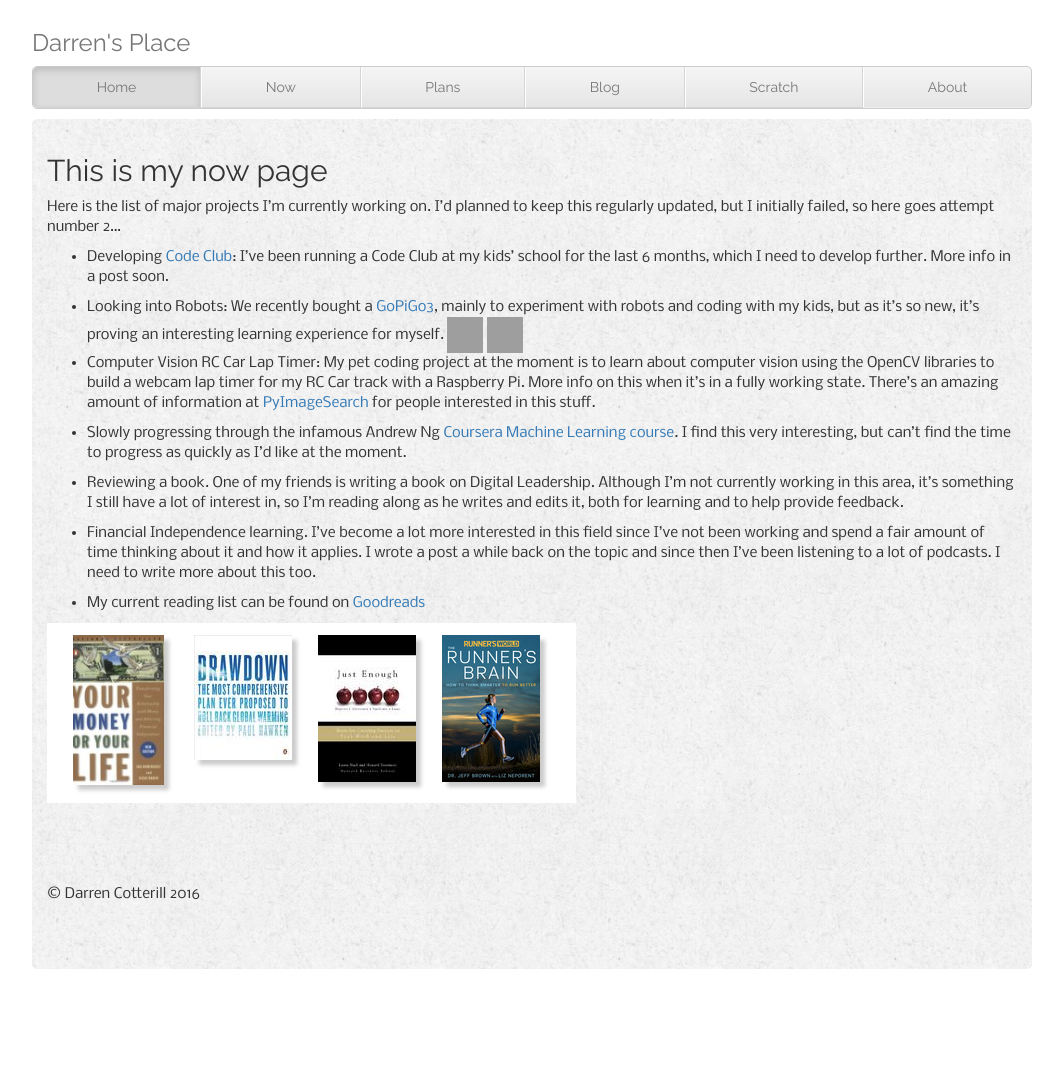
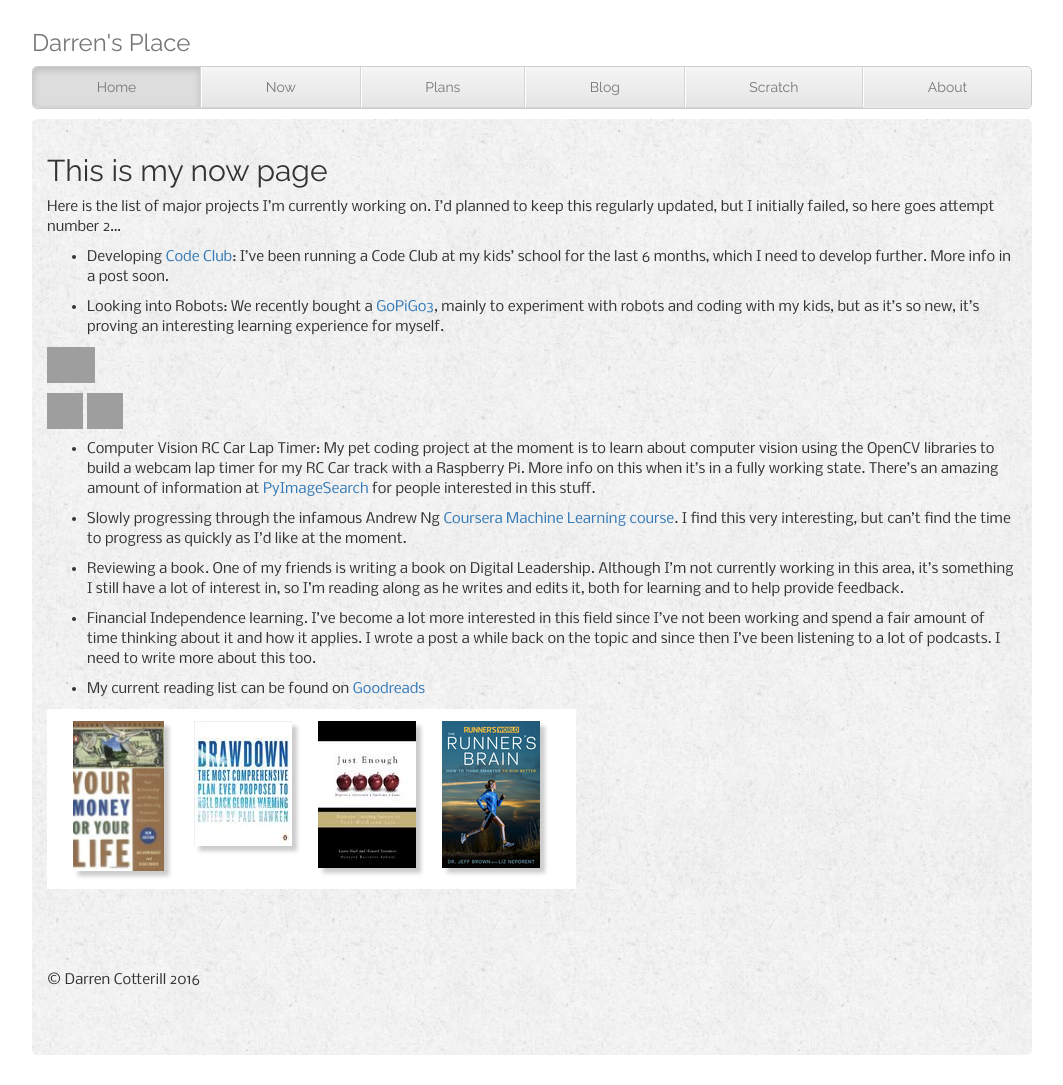
Before and after one commit to DCotterill/DCotterill.github.io, a Jekyll site: the page built from now/index.md, in a window 1280 px wide. Shown: the whole page, without its empty margins (108-1171 px from the left). Built offline with Jekyll 4.4.1, drawn with Linux system fonts in a browser that asks for light colours; nearby versions of some CDN libraries; some web fonts are replaced; our own code applies the rules of GitHub Pages for plain Markdown files; before the commit the page ends 999 px from its top, so only the background shows below that; grey boxes are pictures that could not be loaded.

Commit message:
Update index.md

```diff
--- a/now/index.md
+++ b/now/index.md
@@ -11,6 +11,9 @@ Here is the list of major projects I'm currently working on. I'd planned to keep
 - Developing [Code Club](https://codeclubau.org/): I've been running a Code Club at my kids' school for the last 6 months, which I need to develop further. More info in a post soon.
 
 - Looking into Robots: We recently bought a [GoPiGo3](https://www.dexterindustries.com/gopigo3/), mainly to experiment with robots and coding with my kids, but as it's so new, it's proving an interesting learning experience for myself.
+
+<img src="{{site.baseurl}}/now/IMG_9293.JPG" width="48">
+
 ![]({{site.baseurl}}/now/IMG_9293.JPG){:height="36px" width="36px"} ![]({{site.baseurl}}/now/IMG_2203.JPG){:height="36px" width="36px"}
 - Computer Vision RC Car Lap Timer: My pet coding project at the moment is to learn about computer vision using the OpenCV libraries to build a webcam lap timer for my RC Car track with a Raspberry Pi. More info on this when it's in a fully working state. There's an amazing amount of information at [PyImageSearch](http://www.pyimagesearch.com/) for people interested in this stuff.
 
```
